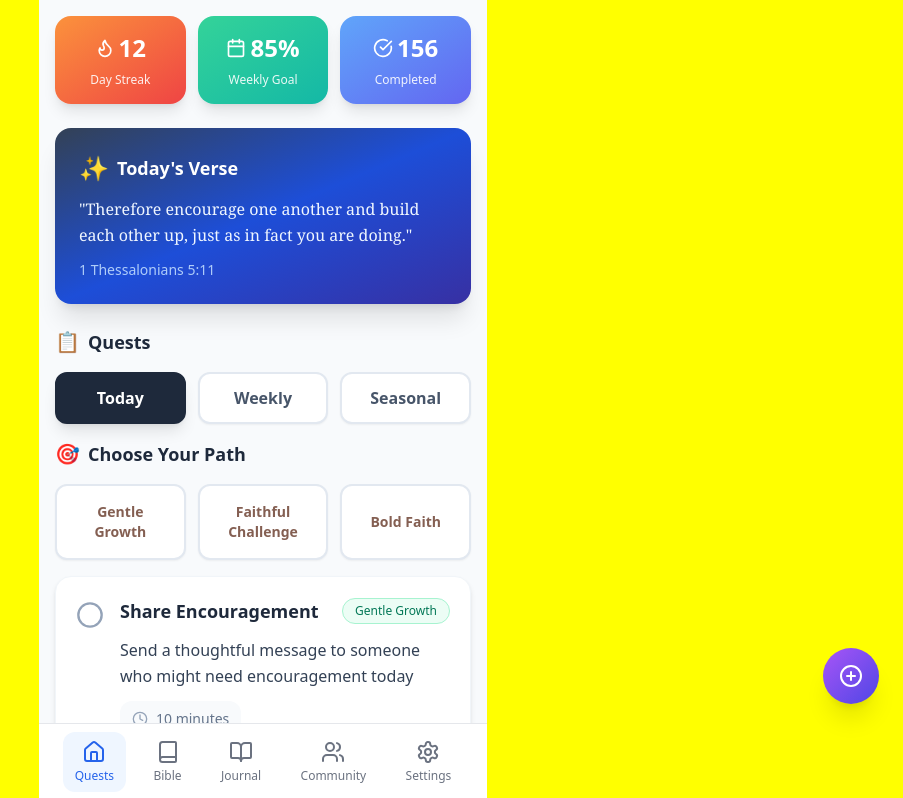
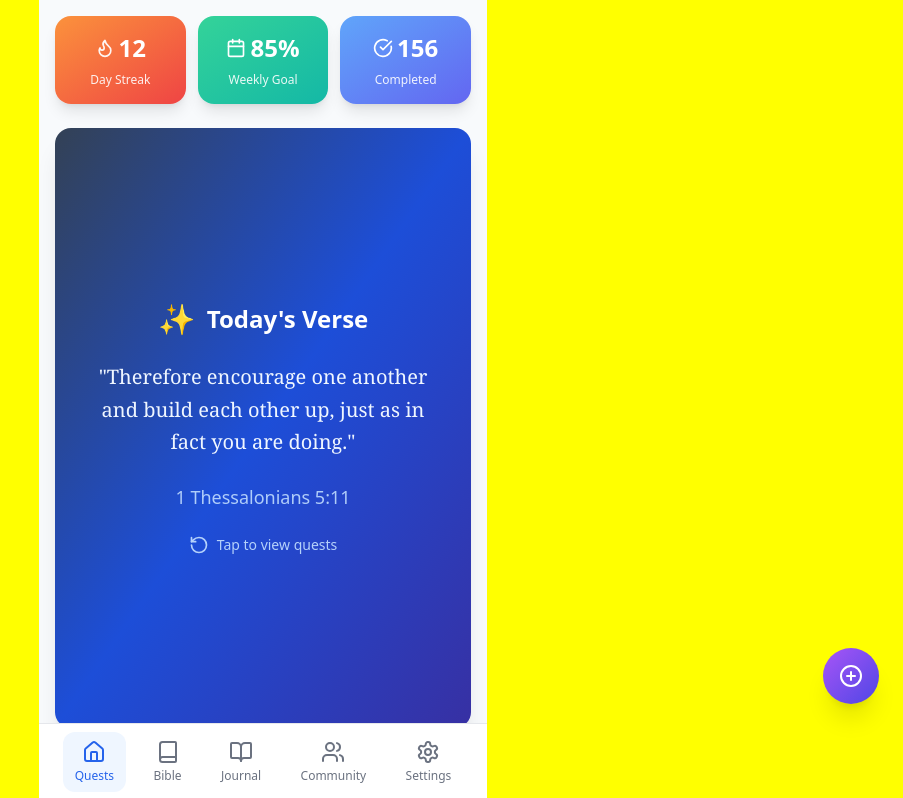
Before and after one commit to ChiiChan12345/versequest-faith-flow, a React (Vite) app: page / in a window 1280 px wide. Shown: the top 798 px of the page, without its empty margins (377-1280 px from the left). Built offline with nearby package versions, Linux system fonts and the light colour scheme.

Commit message:
Refactor: Rewrite Quest Tab with flip card
Restructure the QuestsTab to feature a flip card for the "Today's Verse" section, displaying quests, difficulty options, and missions on the card's reverse side. Maintain the streak, weekly goal, completed stats, and calendar view.

```diff
--- a/src/components/QuestsTab.tsx
+++ b/src/components/QuestsTab.tsx
@@ -1,6 +1,6 @@
 
 import { useState } from 'react';
-import { CheckCircle, Circle, Clock, Calendar, Flame, PlusCircle, Trophy, Star, Gift } from 'lucide-react';
+import { CheckCircle, Circle, Clock, Calendar, Flame, PlusCircle, Trophy, Star, Gift, RotateCcw } from 'lucide-react';
 import { sampleQuests, userProgress, type Quest } from '@/data/questData';
 import { WeeklyQuestChallenge } from '@/components/WeeklyQuestChallenge';
 import { SeasonalQuest } from '@/components/SeasonalQuest';
@@ -14,6 +14,7 @@ export const QuestsTab = () => {
   const [selectedDifficulty, setSelectedDifficulty] = useState<'gentle' | 'challenge' | 'bold' | null>(null);
   const [activeSubTab, setActiveSubTab] = useState<QuestSubTab>('today');
   const [showCelebration, setShowCelebration] = useState(false);
+  const [isCardFlipped, setIsCardFlipped] = useState(false);
 
   const toggleQuestComplete = (questId: number) => {
     setQuests(prev => prev.map(quest =>
@@ -57,11 +58,15 @@ export const QuestsTab = () => {
       : `${baseClass} bg-white text-slate-600 border-slate-200 hover:border-slate-300 hover:bg-slate-50 shadow-sm`;
   };
 
-  const renderSubTabContent = () => {
+  const handleCardFlip = () => {
+    setIsCardFlipped(!isCardFlipped);
+  };
+
+  const renderQuestContent = () => {
     switch (activeSubTab) {
       case 'today':
         return (
-          <>
+          <div className="space-y-6">
             {/* Difficulty Filter */}
             <div className="space-y-4">
               <h3 className="font-semibold text-slate-800 flex items-center text-lg">
@@ -137,14 +142,7 @@ export const QuestsTab = () => {
                 </div>
               ))}
             </div>
-
-            {/* Calendar View - Only in Today tab */}
-            <div className="flex justify-center">
-              <div className="w-full max-w-md">
-                <QuestCalendarView />
           </div>
-            </div>
-          </>
         );
 
       case 'weekly':
@@ -190,28 +188,56 @@ export const QuestsTab = () => {
         </div>
       </div>
 
-      {/* Daily Verse Section */}
-      <div className="bg-gradient-to-br from-slate-700 via-blue-700 to-indigo-800 rounded-2xl p-6 text-white shadow-xl animate-soft-scale-in">
-        <h2 className="text-lg font-semibold mb-3 flex items-center">
-          <span className="text-2xl mr-2">✨</span>
+      {/* Main Flip Card */}
+      <div className="relative h-[600px] perspective-1000">
+        <div
+          className={`absolute inset-0 w-full h-full transition-transform duration-700 transform-style-preserve-3d ${
+            isCardFlipped ? 'rotate-y-180' : ''
+          }`}
+        >
+          {/* Front Side - Today's Verse */}
+          <div className="absolute inset-0 w-full h-full backface-hidden">
+            <div
+              className="bg-gradient-to-br from-slate-700 via-blue-700 to-indigo-800 rounded-2xl p-8 text-white shadow-xl h-full flex flex-col justify-center items-center cursor-pointer hover:scale-105 transition-transform duration-300"
+              onClick={handleCardFlip}
+            >
+              <div className="text-center space-y-6">
+                <h2 className="text-2xl font-semibold mb-4 flex items-center justify-center">
+                  <span className="text-3xl mr-3">✨</span>
                   Today's Verse
                 </h2>
-        <p className="text-base leading-relaxed font-serif mb-3 text-blue-50">
+                <p className="text-xl leading-relaxed font-serif mb-6 text-blue-50 max-w-md">
                   "Therefore encourage one another and build each other up, just as in fact you are doing."
                 </p>
-        <p className="text-sm opacity-90 text-blue-200">1 Thessalonians 5:11</p>
+                <p className="text-lg opacity-90 text-blue-200 mb-8">1 Thessalonians 5:11</p>
+
+                <div className="flex items-center justify-center text-blue-200 animate-soft-pulse">
+                  <RotateCcw className="w-5 h-5 mr-2" />
+                  <span className="text-sm">Tap to view quests</span>
+                </div>
+              </div>
+            </div>
           </div>
 
-      {/* Quest Sub-Tabs */}
-      <div className="space-y-4">
-        <div className="flex items-center justify-between">
-          <h3 className="font-semibold text-slate-800 flex items-center text-lg">
+          {/* Back Side - Quests */}
+          <div className="absolute inset-0 w-full h-full backface-hidden rotate-y-180">
+            <div className="bg-white rounded-2xl shadow-xl h-full overflow-hidden">
+              {/* Header with flip button */}
+              <div className="bg-gradient-to-r from-slate-700 to-blue-700 text-white p-4 flex items-center justify-between">
+                <h3 className="font-semibold text-lg flex items-center">
                   <span className="text-xl mr-2">📋</span>
                   Quests
                 </h3>
+                <button
+                  onClick={handleCardFlip}
+                  className="p-2 rounded-full bg-white/20 hover:bg-white/30 transition-colors"
+                >
+                  <RotateCcw className="w-5 h-5" />
+                </button>
               </div>
 
-        {/* Sub-Tab Navigation - Full Width */}
+              {/* Sub-Tab Navigation */}
+              <div className="p-4 border-b border-slate-100">
                 <div className="flex space-x-3">
                   <button
                     onClick={() => setActiveSubTab('today')}
@@ -232,10 +258,25 @@ export const QuestsTab = () => {
                     Seasonal
                   </button>
                 </div>
+              </div>
 
-        {/* Sub-Tab Content */}
-        {renderSubTabContent()}
+              {/* Quest Content */}
+              <div className="p-4 h-full overflow-y-auto pb-20">
+                {renderQuestContent()}
               </div>
+            </div>
+          </div>
+        </div>
+      </div>
+
+      {/* Calendar View - Only show in today tab and when card is flipped */}
+      {activeSubTab === 'today' && !isCardFlipped && (
+        <div className="flex justify-center">
+          <div className="w-full max-w-md">
+            <QuestCalendarView />
+          </div>
+        </div>
+      )}
 
       {/* Floating Action Button */}
       <button className="fixed bottom-24 right-6 w-14 h-14 bg-gradient-to-br from-purple-500 to-indigo-600 hover:from-purple-600 hover:to-indigo-700 text-white rounded-full shadow-xl flex items-center justify-center transition-all duration-300 hover:scale-110 gentle-hover">
--- a/src/index.css
+++ b/src/index.css
@@ -138,4 +138,21 @@ All colors MUST be HSL.
   .gentle-hover {
     @apply transition-all duration-200 ease-out hover:scale-105;
   }
+
+  /* 3D Flip Animation Classes */
+  .perspective-1000 {
+    perspective: 1000px;
+  }
+
+  .transform-style-preserve-3d {
+    transform-style: preserve-3d;
+  }
+
+  .backface-hidden {
+    backface-visibility: hidden;
+  }
+
+  .rotate-y-180 {
+    transform: rotateY(180deg);
+  }
 }
```
Lines whose indentation alone changed are shown as unchanged.
